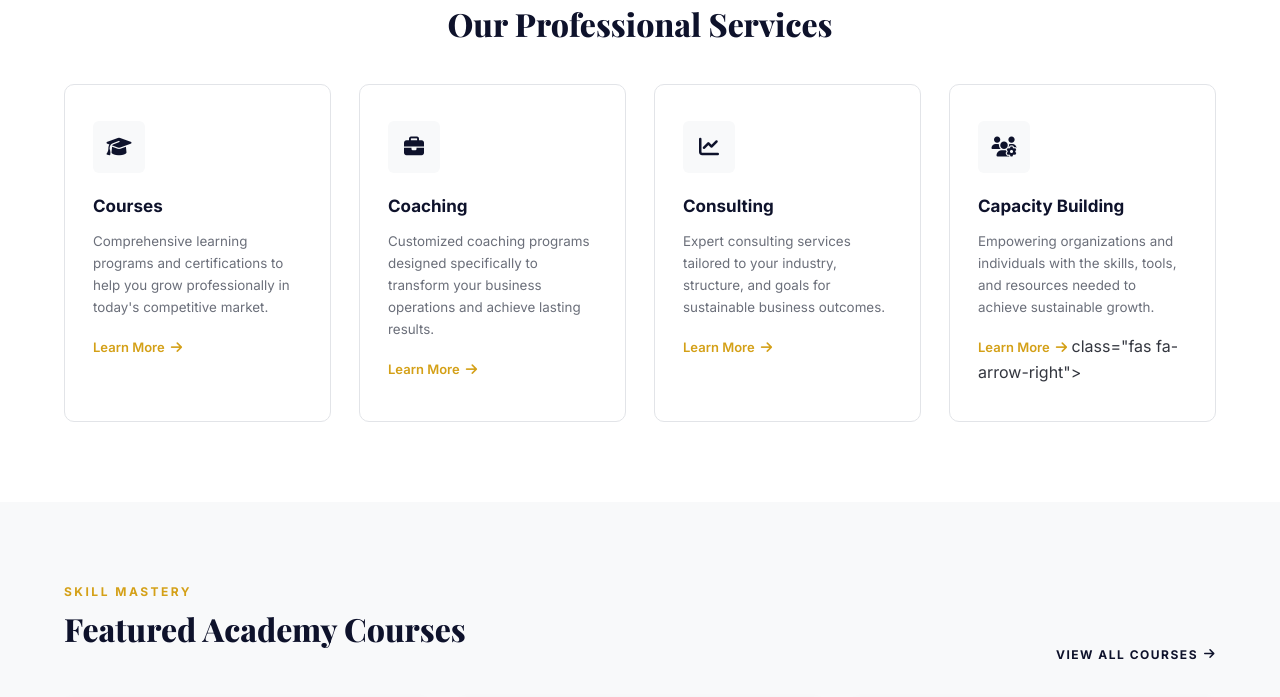
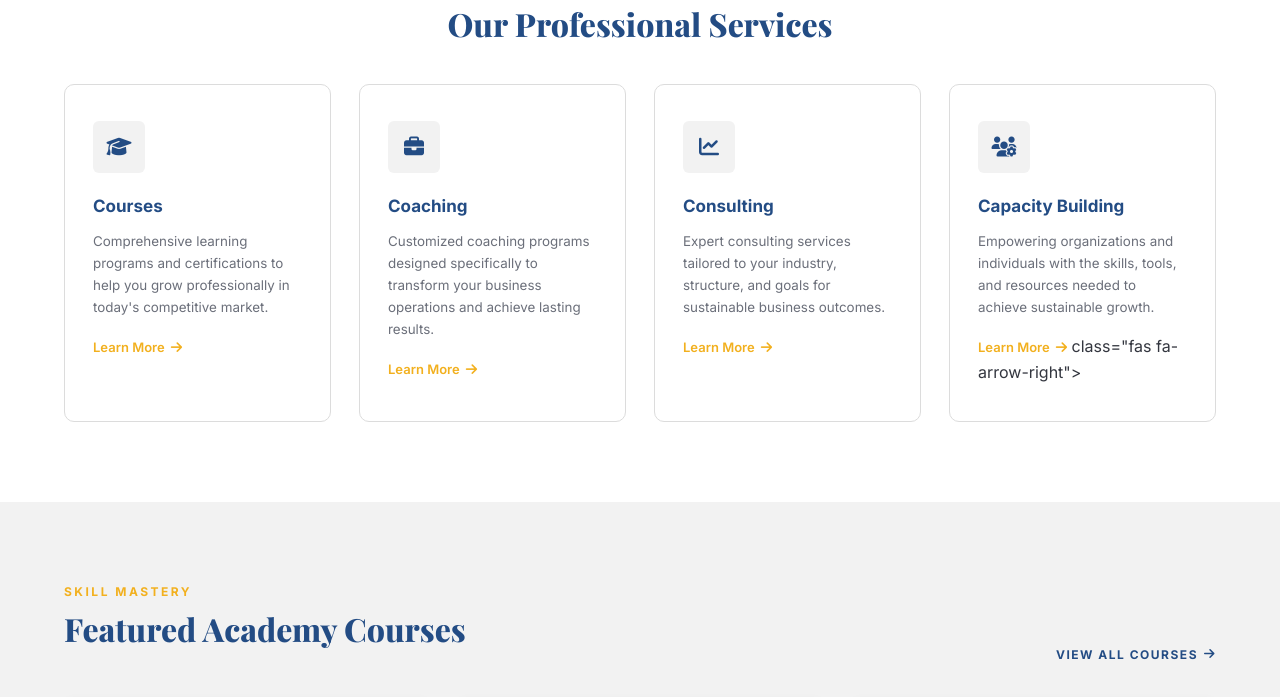
Before and after one commit to nasiibacoaching49-ux/nasiiba-coaching, a website: page index.html in a window 1280 px wide. Shown: the part 794-1491 px from the top of the page. Drawn offline with nearby package versions, Linux system fonts and the light colour scheme; no server answers; grey boxes are pictures that could not be loaded.

Commit message:
Apply new professional brand color palette (Deep Navy, Royal Blue, Success Gold)

```diff
--- a/styles.css
+++ b/styles.css
@@ -2,22 +2,22 @@
    CSS Custom Properties
    =========================== */
 :root {
-    --navy: #0e122b;
-    --navy-dark: #080a1c;
-    --navy-light: #161a38;
-    --gold: #d4a017;
-    --gold-hover: #b88a10;
-    --gold-light: #f5e6b8;
+    --navy: #234C84;
+    --navy-dark: #1E3F6F;
+    --navy-light: #3a69a8;
+    --gold: #F2B01E;
+    --gold-hover: #cf941a;
+    --gold-light: #fef1d6;
     --white: #ffffff;
-    --gray-50: #f8f9fa;
-    --gray-100: #f0f1f3;
-    --gray-200: #e2e4e8;
-    --gray-300: #c8cad0;
+    --gray-50: #F2F2F2;
+    --gray-100: #e8e8e8;
+    --gray-200: #dcdcdc;
+    --gray-300: #c0c0c0;
     --gray-400: #9a9da6;
     --gray-500: #6b6f7a;
     --gray-600: #4a4e59;
     --gray-700: #33363f;
-    --blue-accent: #2563eb;
+    --blue-accent: #234C84;
     --green-check: #22c55e;
 
     --font-primary: 'Inter', -apple-system, BlinkMacSystemFont, sans-serif;
@@ -55,7 +55,7 @@ body {
     font-family: var(--font-primary);
     color: var(--gray-700);
     line-height: 1.6;
-    background: var(--white);
+    background: var(--gray-50);
     overflow-x: hidden;
 }
 
@@ -137,7 +137,7 @@ ul {
     background: var(--gold-hover);
     border-color: var(--gold-hover);
     transform: translateY(-1px);
-    box-shadow: 0 4px 12px rgba(212, 160, 23, 0.35);
+    box-shadow: 0 4px 12px rgba(242, 176, 30, 0.35);
 }
 
 .btn--navy {
@@ -180,7 +180,7 @@ ul {
     top: 0;
     left: 0;
     width: 100%;
-    background: rgba(14, 18, 43, 0.85);
+    background: rgba(30, 63, 111, 0.85);
     backdrop-filter: blur(12px);
     -webkit-backdrop-filter: blur(12px);
     z-index: 1000;
```
